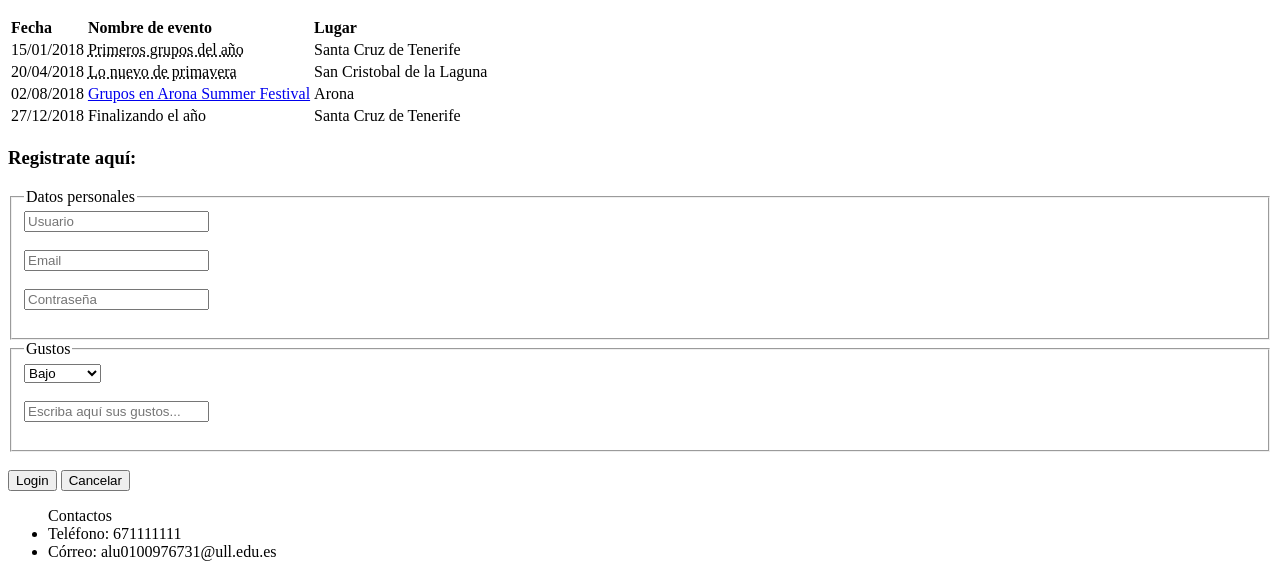
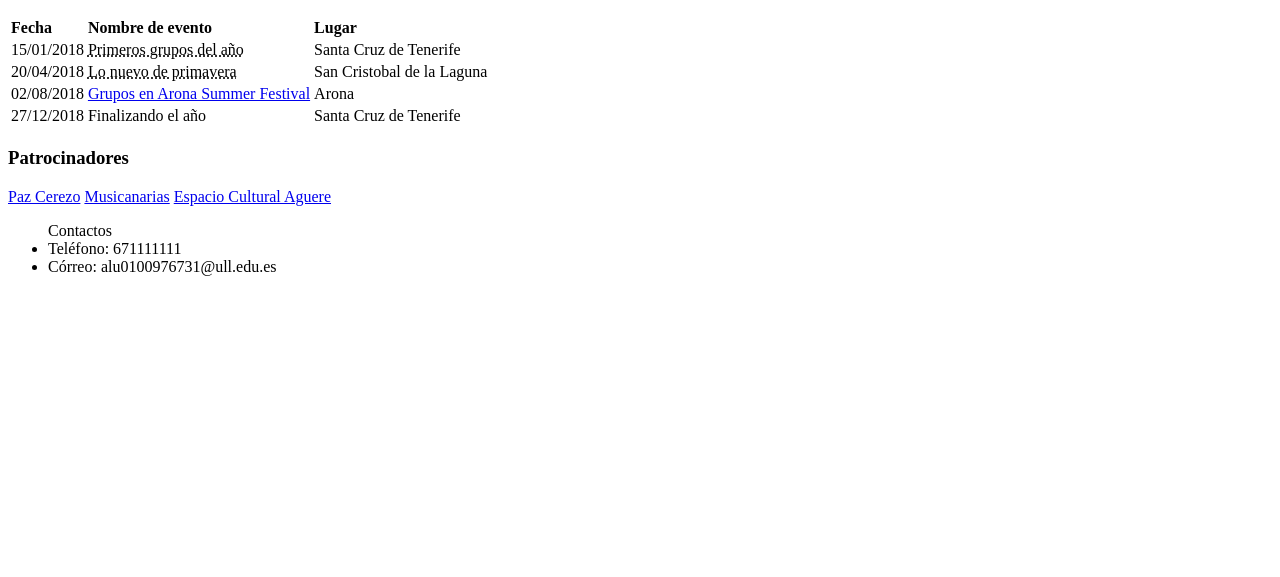
Before and after one commit to JYisus/web_uya, a plain HTML site: page index.html in a window 1280 px wide. Shown: the part 574-1151 px from the top of the page. After the commit the page ends 866 px from the top, so only its background shows below. Drawn offline with Linux system fonts and the light colour scheme.

Commit message:
Zona Derecha
Modificaciones de la sección derecha.

```diff
--- a/index.html
+++ b/index.html
@@ -55,33 +55,12 @@
             <tr><td abbr="3_fecha" headers="f_3" colspan="1">02/08/2018</td><td abbr="nombre_1" headers="n_3" colspan="2"><a href="https://www.aronasummerfestival.com/">Grupos en Arona Summer Festival</a></td><td abbr="lugar_3" headers="l_3" colspan="2">Arona</td></tr>
             <tr><td abbr="4_fecha" headers="f_4" colspan="1">27/12/2018</td><td abbr="nombre_1" headers="n_4" colspan="2">Finalizando el año</td><td abbr="lugar_4" headers="l_4" colspan="2">Santa Cruz de Tenerife</td></tr>
         </table>
-        <h3><strong>Registrate aquí:</strong></h3>
-
-    <form name="registro">
-        <fieldset>
-            <legend>Datos personales</legend>
-            <input type="text" placeholder="Usuario" name="userid"/><br><br>
-            <input type="text" placeholder="Email" name="email"/><br><br>
-            <input type="password" placeholder="Contraseña" name="pswrd"/><br><br>
-        </fieldset>
-        <fieldset>
-            <legend>Gustos</legend>
-            <select>
-                <option>Bajo</option>
-                <option>Batería</option>
-                <option>Cantante</option>
-                <option>Guitarra</option>
-            </select>
-            <br><br>
-            <input type="textarea" name="areatexto" placeholder="Escriba aquí sus gustos..."/><br><br>
-        </fieldset>
-
-        <br>
-        <input type="button" onclick="check(this.form)" value="Login"/>
-
-        <input type="reset" value="Cancelar"/>
-
-    </form>
+        <div class="side-box">
+          <h3>Patrocinadores</h3>
+            <a target="_blank" href="http://pazcerezo.com/">Paz Cerezo</a>
+            <a target="_blank" href="http://www.musicanarias.com/">Musicanarias</a>
+            <a target="_blank" href="http://www.aguerecultural.com/">Espacio Cultural Aguere</a>
+        </div>
     <footer>
         <ul>
             Contactos
```
